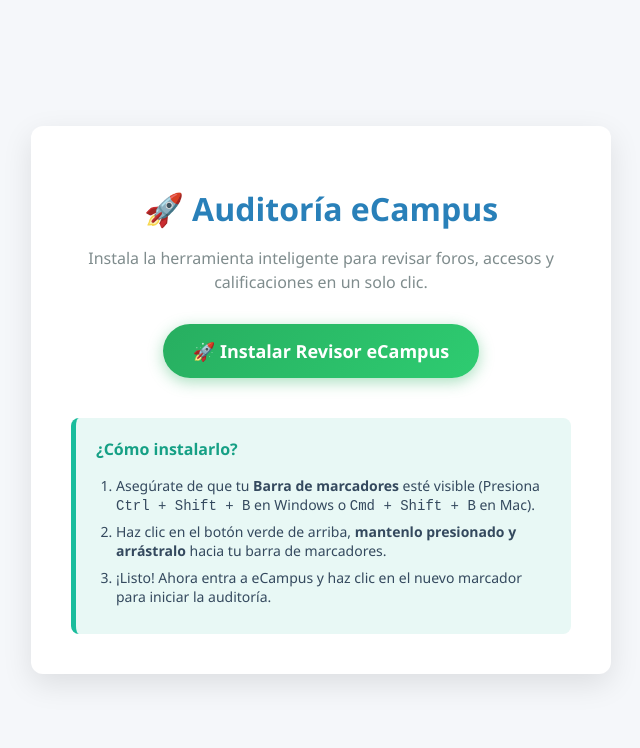
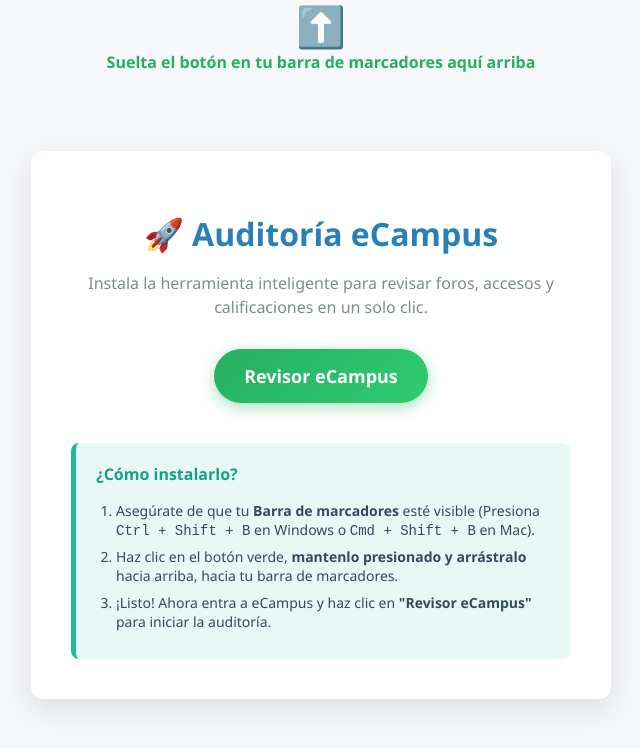
Before and after one commit to ignaciovalenzuela-hash/mi-auditoria, a plain HTML site: page index.html in a window 1280 px wide. Shown: the whole page, without its empty margins (319-959 px from the left). Drawn offline with Linux system fonts and the light colour scheme.

Commit message:
Update index.html

```diff
--- a/index.html
+++ b/index.html
@@ -14,7 +14,35 @@
             align-items: center;
             height: 100vh;
             margin: 0;
+            overflow: hidden;
         }
+
+        /* Animación de la flecha superior */
+        .arrow-container {
+            position: absolute;
+            top: 20px;
+            left: 50%;
+            transform: translateX(-50%);
+            display: flex;
+            flex-direction: column;
+            align-items: center;
+            color: #27ae60;
+            font-weight: bold;
+            font-size: 16px;
+            animation: bounce 1.5s infinite;
+            z-index: 10;
+            text-align: center;
+        }
+        .arrow-icon {
+            font-size: 40px;
+            line-height: 1;
+            margin-bottom: 5px;
+        }
+        @keyframes bounce {
+            0%, 100% { transform: translate(-50%, 0); }
+            50% { transform: translate(-50%, -15px); }
+        }
+
         .container {
             background: white;
             padding: 40px;
@@ -22,6 +50,8 @@
             box-shadow: 0 10px 30px rgba(0,0,0,0.1);
             text-align: center;
             max-width: 500px;
+            position: relative;
+            margin-top: 50px;
         }
         h1 {
             color: #2980b9;
@@ -33,23 +63,34 @@
             color: #7f8c8d;
             margin-bottom: 30px;
         }
+
+        /* Contenedor del botón para mantener el diseño visual sin afectar el nombre del marcador */
+        .btn-wrapper {
+            display: inline-block;
+            background: linear-gradient(135deg, #27ae60, #2ecc71);
+            border-radius: 50px;
+            box-shadow: 0 4px 15px rgba(39, 174, 96, 0.4);
+            transition: transform 0.2s, box-shadow 0.2s;
+        }
+        .btn-wrapper:hover {
+            transform: translateY(-2px);
+            box-shadow: 0 6px 20px rgba(39, 174, 96, 0.6);
+        }
+
+        /* El botón en sí: su texto será el nombre del marcador */
         .bookmarklet-btn {
             display: inline-block;
-            background: linear-gradient(135deg, #27ae60, #2ecc71);
             color: white;
             text-decoration: none;
             padding: 15px 30px;
             font-size: 18px;
             font-weight: bold;
-            border-radius: 50px;
-            box-shadow: 0 4px 15px rgba(39, 174, 96, 0.4);
-            transition: transform 0.2s, box-shadow 0.2s;
             cursor: grab;
         }
-        .bookmarklet-btn:hover {
-            transform: translateY(-2px);
-            box-shadow: 0 6px 20px rgba(39, 174, 96, 0.6);
+        .bookmarklet-btn:active {
+            cursor: grabbing;
         }
+
         .instructions {
             margin-top: 40px;
             text-align: left;
@@ -76,20 +117,27 @@
 </head>
 <body>
 
+    <!-- Flecha animada en la parte superior -->
+    <div class="arrow-container">
+        <div class="arrow-icon">⬆️</div>
+        <div>Suelta el botón en tu barra de marcadores aquí arriba</div>
+    </div>
+
     <div class="container">
         <h1>🚀 Auditoría eCampus</h1>
         <p>Instala la herramienta inteligente para revisar foros, accesos y calificaciones en un solo clic.</p>
 
-        <a class="bookmarklet-btn" href="javascript:(function(){var u='https://ignaciovalenzuela-hash.github.io/mi-auditoria/extractor.js';var s=document.createElement('script');s.src=u+'?v='+Math.random();document.body.appendChild(s);})();" onclick="event.preventDefault(); alert('¡No hagas clic! Arrastra este botón hacia tu barra de marcadores en la parte superior de tu navegador.');">
-            🚀 Instalar Revisor eCampus
-        </a>
+        <!-- El texto de este enlace es exactamente el nombre con el que se guardará -->
+        <div class="btn-wrapper">
+            <a class="bookmarklet-btn" href="javascript:(function(){var u='https://ignaciovalenzuela-hash.github.io/mi-auditoria/extractor.js';var s=document.createElement('script');s.src=u+'?v='+Math.random();document.body.appendChild(s);})();" onclick="event.preventDefault(); alert('¡No me hagas clic! 😅 Mantén presionado este botón y arrástralo hacia tu barra de marcadores en la parte superior de la pantalla.');" title="Revisor eCampus">Revisor eCampus</a>
+        </div>
 
         <div class="instructions">
             <h3>¿Cómo instalarlo?</h3>
             <ol>
                 <li>Asegúrate de que tu <b>Barra de marcadores</b> esté visible (Presiona <code>Ctrl + Shift + B</code> en Windows o <code>Cmd + Shift + B</code> en Mac).</li>
-                <li>Haz clic en el botón verde de arriba, <b>mantenlo presionado y arrástralo</b> hacia tu barra de marcadores.</li>
-                <li>¡Listo! Ahora entra a eCampus y haz clic en el nuevo marcador para iniciar la auditoría.</li>
+                <li>Haz clic en el botón verde, <b>mantenlo presionado y arrástralo</b> hacia arriba, hacia tu barra de marcadores.</li>
+                <li>¡Listo! Ahora entra a eCampus y haz clic en <b>"Revisor eCampus"</b> para iniciar la auditoría.</li>
             </ol>
         </div>
     </div>
```
